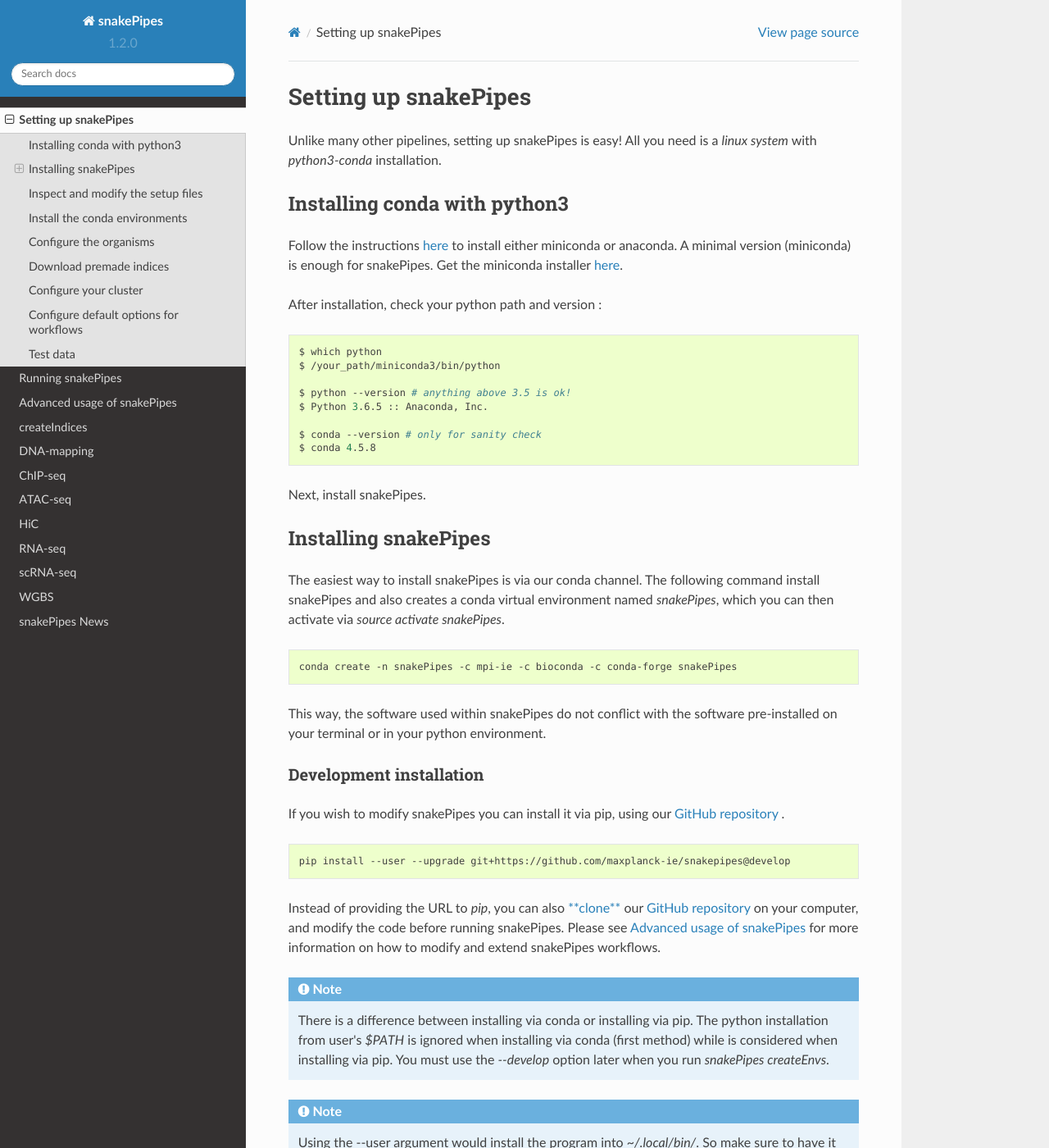
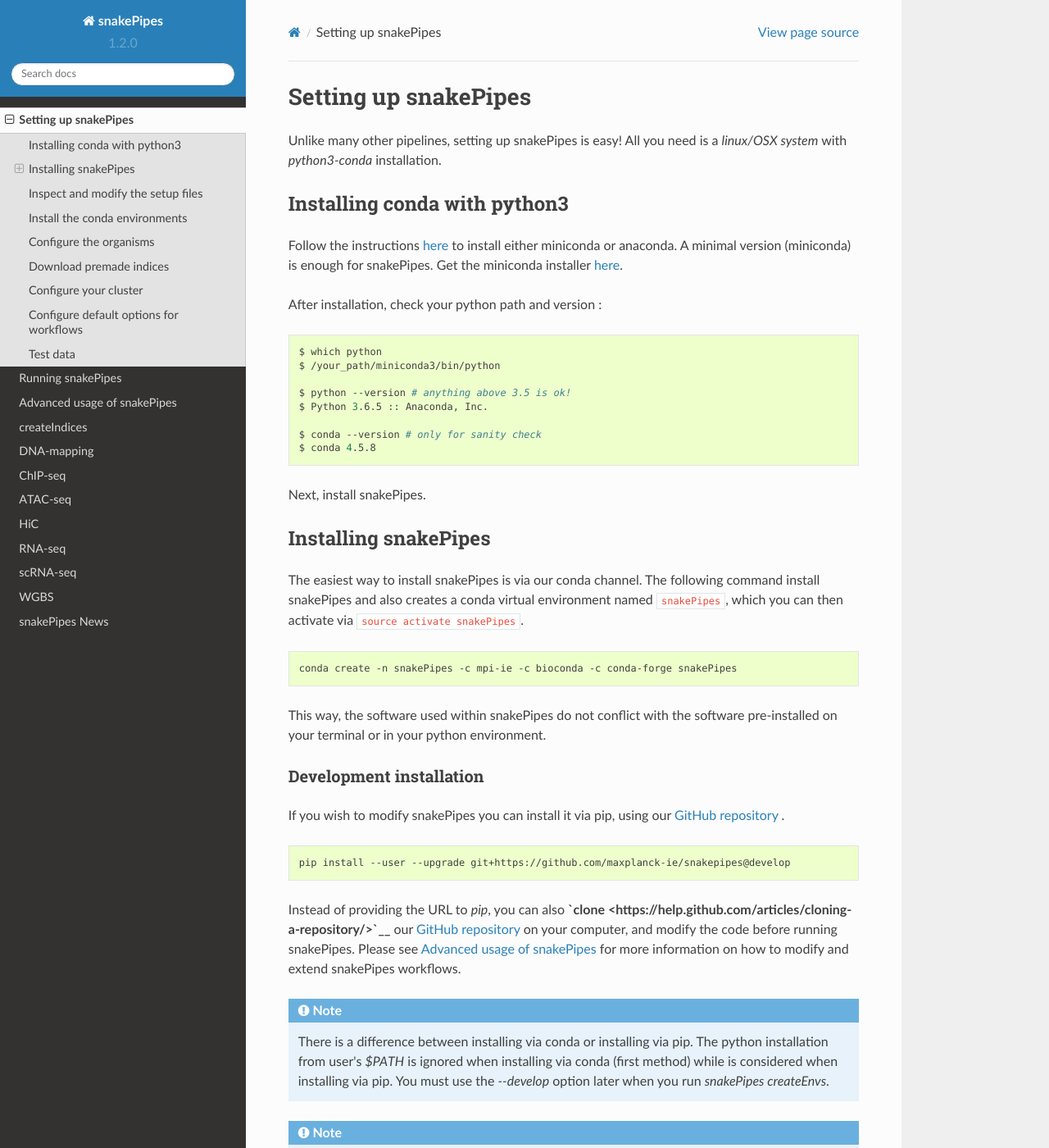
Before and after one commit to maxplanck-ie/snakepipes, a Sphinx documentation site: the page built from docs/content/setting_up.rst, in a window 1280 px wide and 1400 px high. Shown: the whole window at 82% size. Built offline with Sphinx 7.4.7 and the Read the Docs theme 2.0.0, drawn with Linux system fonts in a browser that asks for light colours; some of the changed text lies outside the part shown.

Commit message:
warning is error

```diff
--- a/docs/content/setting_up.rst
+++ b/docs/content/setting_up.rst
@@ -3,7 +3,7 @@
 Setting up snakePipes
 =====================
 
-Unlike many other pipelines, setting up snakePipes is easy! All you need is a *linux system* with *python3-conda* installation.
+Unlike many other pipelines, setting up snakePipes is easy! All you need is a *linux/OSX system* with *python3-conda* installation.
 
 Installing conda with python3
 -----------------------------
@@ -30,7 +30,7 @@ Next, install snakePipes.
 Installing snakePipes
 ---------------------
 
-The easiest way to install snakePipes is via our conda channel. The following command install snakePipes and also creates a conda virtual environment named `snakePipes`, which you can then activate via `source activate snakePipes`.
+The easiest way to install snakePipes is via our conda channel. The following command install snakePipes and also creates a conda virtual environment named ``snakePipes``, which you can then activate via ``source activate snakePipes``.
 
 .. code:: bash
 
@@ -47,7 +47,7 @@ If you wish to modify snakePipes you can install it via pip, using our `GitHub r
 
     pip install --user --upgrade git+https://github.com/maxplanck-ie/snakepipes@develop
 
-Instead of providing the URL to `pip`, you can also `**clone** <https://help.github.com/articles/cloning-a-repository/>`__ our `GitHub repository <https://github.com/maxplanck-ie/snakepipes>`__ on your computer, and modify the code before running snakePipes. Please see :doc:`advanced_usage` for more information on how to modify and extend snakePipes workflows.
+Instead of providing the URL to `pip`, you can also **`clone <https://help.github.com/articles/cloning-a-repository/>`__** our `GitHub repository <https://github.com/maxplanck-ie/snakepipes>`__ on your computer, and modify the code before running snakePipes. Please see :doc:`advanced_usage` for more information on how to modify and extend snakePipes workflows.
 
 .. note:: There is a difference between installing via conda or installing via pip. The python  installation from user's `$PATH` is ignored when installing via conda (first method) while is considered when installing via pip. You must use the `--develop` option later when you run `snakePipes createEnvs`.
 
@@ -102,7 +102,7 @@ All the tools required for running various pipelines are installed via various c
 .. warning::
    If you installed with `pip` you must use the `--develop` option.
 
-The place where the conda envs are created (and therefore the tools are installed) is defined in `snakePipes/defaults.yaml`
+The place where the conda envs are created (and therefore the tools are installed) is defined in ``snakePipes/defaults.yaml``
 file on our GitHub repository. You can modify it to suite your needs.
 
 Here are the content of *defaults.yaml*::
@@ -166,7 +166,7 @@ The yaml files look like this after the setup (an example from drosophila genome
           aligner is not used. We nevertheless recommended providing all the files, to allow
           more flexible analysis.
 
-After setting up the yamls, we can execute a snakePipes workflow on the organism of choice by referring to the **organism** as `dm3`, where the keyword **dm3** matches the name of the yaml file (dm3.yaml).
+After setting up the yamls, we can execute a snakePipes workflow on the organism of choice by referring to the **organism** as ``dm3``, where the keyword **dm3** matches the name of the yaml file (dm3.yaml).
 
 .. note:: The name of the yaml file (except the .yaml suffix) is used as keyword to refer to the organism while running the workflows.
 
@@ -175,10 +175,10 @@ Download premade indices
 
 For the sake of convenience, we provide premade indices for the following organisms:
 
- - `Human (GRCh38) <https://zenodo.org/record/1477929>`_
- - `Mouse (GRCm38/mm10) <https://zenodo.org/record/1475957>`_
- - `Mouse (GRCm37/mm9) <https://zenodo.org/record/2624558>`_
- - `Fruit fly (dm6) <https://zenodo.org/record/1478017>`_
+ - `Human (GRCh38) <https://zenodo.org/record/1477929>`__
+ - `Mouse (GRCm38/mm10) <https://zenodo.org/record/1475957>`__
+ - `Mouse (GRCm37/mm9) <https://zenodo.org/record/2624558>`__
+ - `Fruit fly (dm6) <https://zenodo.org/record/1478017>`__
 
 To use these, simply download and extract them. You will then need to modify the provided YAML file to indicate exactly where the indices are located (i.e., replace `/data/processing/ryan` with whatever is appropriate).
 
@@ -198,7 +198,7 @@ The ``cluster.yaml`` file contains both the default memory requirements as well
 
 If you have cloned the repository locally, the file is located under ``snakePipes/shared/``.
 
-You can change the default per-core memory allocation if needed here. Importantly, the ``snakemake_cluster_cmd`` option must be changed to match your needs. Whatever command you specify must include a `{cluster.memory}` option and a ``{threads}`` option. You can specify other required options here as well. The ``snakemake_latency_wait`` value defines how long snakemake should wait for files to appear before throwing an error. The default of 300 seconds is typically reasonable when a file system such as `NFS <https://en.wikipedia.org/wiki/Network_File_System>`__ is in use.
+You can change the default per-core memory allocation if needed here. Importantly, the ``snakemake_cluster_cmd`` option must be changed to match your needs. Whatever command you specify must include a ``{cluster.memory}`` option and a ``{threads}`` option. You can specify other required options here as well. The ``snakemake_latency_wait`` value defines how long snakemake should wait for files to appear before throwing an error. The default of 300 seconds is typically reasonable when a file system such as `NFS <https://en.wikipedia.org/wiki/Network_File_System>`__ is in use.
 
 .. _workflowOpts:
 
@@ -241,10 +241,10 @@ Test data
 
 Test data for the various workflows is available at the following locations:
 
- - `DNA mapping <https://zenodo.org/record/1346303>`_
- - `ChIP-seq <https://zenodo.org/record/2624281>`_
- - `ATAC-seq <https://zenodo.org/record/2624323>_`
- - `RNA-seq <https://zenodo.org/record/2624408>`_
- - `HiC <https://zenodo.org/record/2624479>`_
- - `WGBS <https://zenodo.org/record/2624498>`_
- - `scRNA-seq <https://zenodo.org/record/2624518>`_
+ - `DNA mapping <https://zenodo.org/record/1346303>`__
+ - `ChIP-seq <https://zenodo.org/record/2624281>`__
+ - `ATAC-seq <https://zenodo.org/record/2624323>`__
+ - `RNA-seq <https://zenodo.org/record/2624408>`__
+ - `HiC <https://zenodo.org/record/2624479>`__
+ - `WGBS <https://zenodo.org/record/2624498>`__
+ - `scRNA-seq <https://zenodo.org/record/2624518>`__
```
Also changed, not shown: 1 other file.
